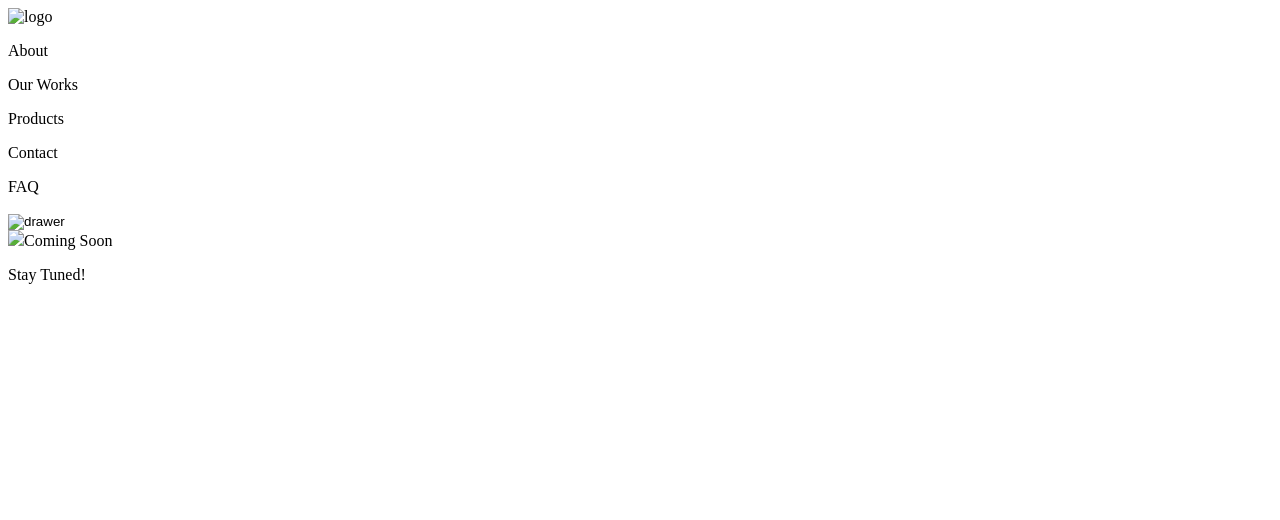
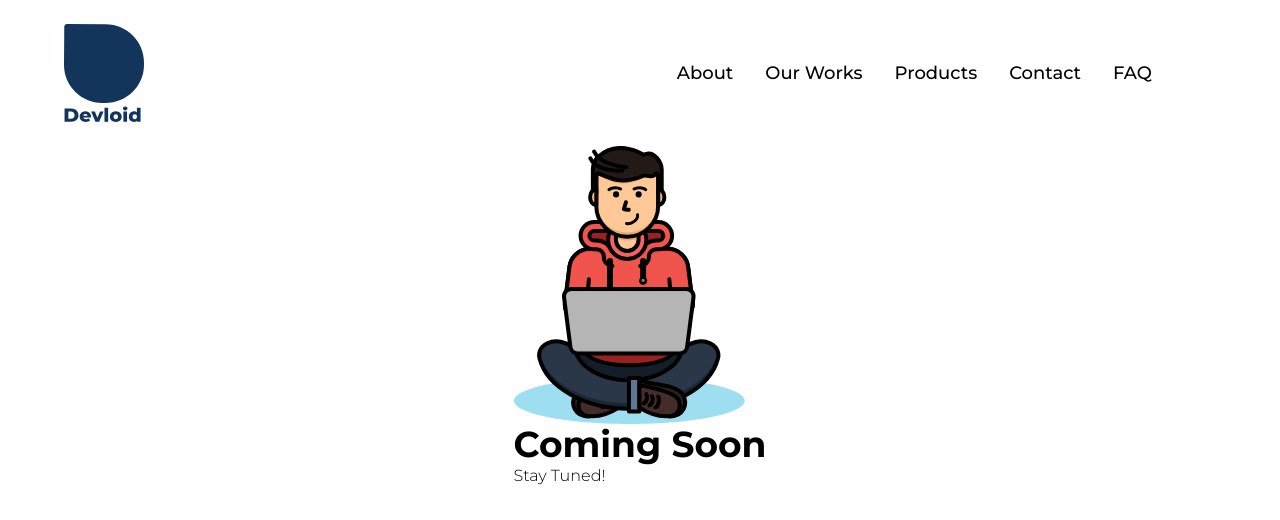
Before and after one commit to rifkyputra/site-under-construction, a plain HTML site: page index.html in a window 1280 px wide. Drawn offline with Linux system fonts and the light colour scheme; the site is published under a folder, as on GitHub Pages, so addresses that start at the root find nothing.

Commit message:
fix source

```diff
--- a/index.html
+++ b/index.html
@@ -1 +1,32 @@
-<!DOCTYPE html><html lang="en"><head><meta charset="UTF-8"><meta name="viewport" content="width=device-width"><title>Devloid</title><link rel="icon" type="image/x-icon" href="/favicon.ico"><link rel="stylesheet" href="/_astro/common-2mmUo1.css" type="text/css"></head><body><header><div class="flex items-center py-6 px-6 justify-between md:px-16"><img src="/_astro/src/assets/logo.svg" alt="logo" class="w-14 md:w-20"><div class="font-medium text-lg hidden items-center px-12 md:flex"><p class="pr-4 pl-16"><a>About</a></p><p class="px-4"><a>Our Works</a></p><p class="px-4"><a>Products</a></p><p class="px-4"><a>Contact</a></p><p class="px-4"><a>FAQ</a></p></div><div class="md:hidden"><input class="drawer-toggle w-14" id="my-drawer" type="image" src="/_astro/src/assets/drawer-button.svg" name="drawer" alt="drawer"></div></div></header><div class="flex m-auto"><div class="flex-column m-auto"><img src="/_astro/src/assets/coming-soon.svg" class="w40"><span class="text-4xl font-bold m-auto">Coming Soon</span><p class="font-light m-auto">Stay Tuned! </p></div></div></body></html>
+<!DOCTYPE html>
+<html lang="en">
+
+<head>
+    <meta charset="UTF-8">
+    <meta name="viewport" content="width=device-width">
+    <title>Devloid</title>
+    <link rel="icon" type="image/x-icon" href="favicon.ico">
+    <link rel="stylesheet" href="_astro/common-2mmUo1.css" type="text/css">
+</head>
+
+<body>
+    <header>
+        <div class="flex items-center py-6 px-6 justify-between md:px-16"><img src="_astro/src/assets/logo.svg" alt="logo" class="w-14 md:w-20">
+            <div class="font-medium text-lg hidden items-center px-12 md:flex">
+                <p class="pr-4 pl-16"><a>About</a></p>
+                <p class="px-4"><a>Our Works</a></p>
+                <p class="px-4"><a>Products</a></p>
+                <p class="px-4"><a>Contact</a></p>
+                <p class="px-4"><a>FAQ</a></p>
+            </div>
+            <div class="md:hidden"><input class="drawer-toggle w-14" id="my-drawer" type="image" src="_astro/src/assets/drawer-button.svg" name="drawer" alt="drawer"></div>
+        </div>
+    </header>
+    <div class="flex m-auto">
+        <div class="flex-column m-auto"><img src="_astro/src/assets/coming-soon.svg" class="w40"><span class="text-4xl font-bold m-auto">Coming Soon</span>
+            <p class="font-light m-auto">Stay Tuned! </p>
+        </div>
+    </div>
+</body>
+
+</html>
```
